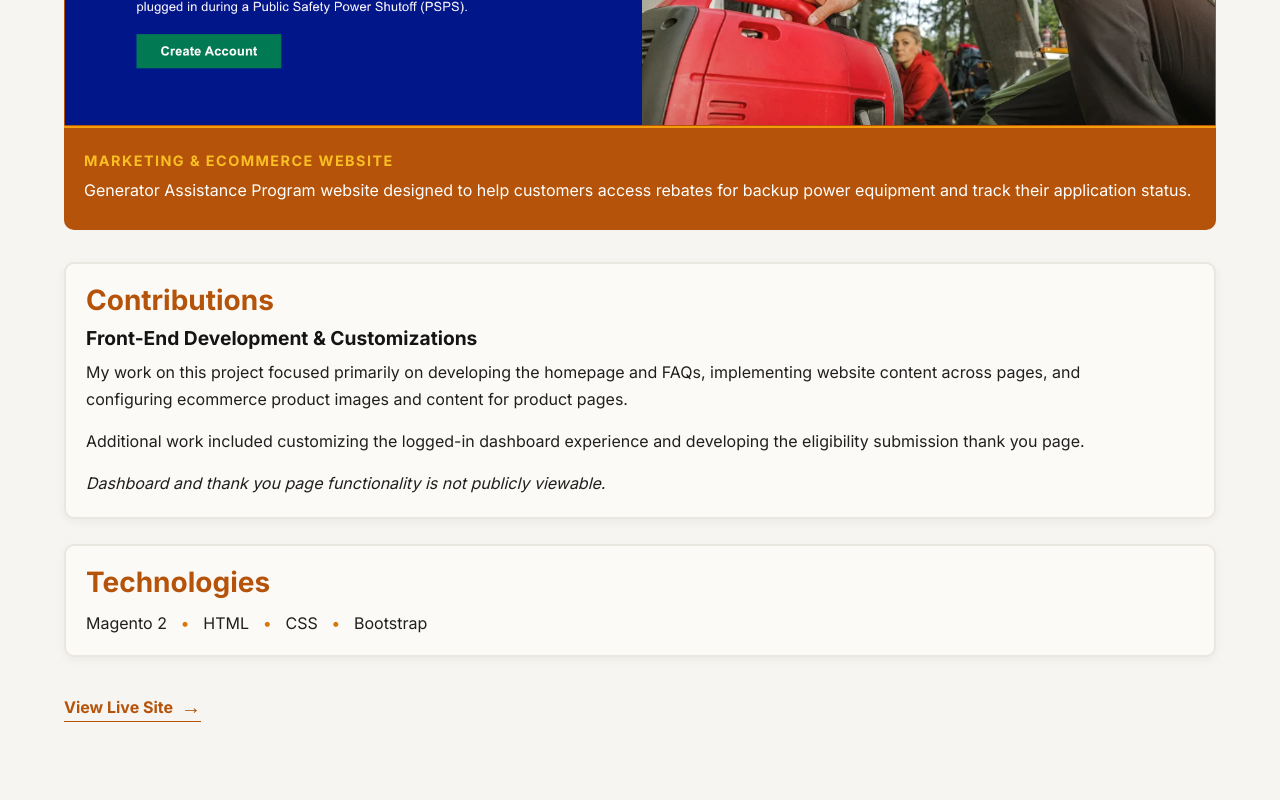
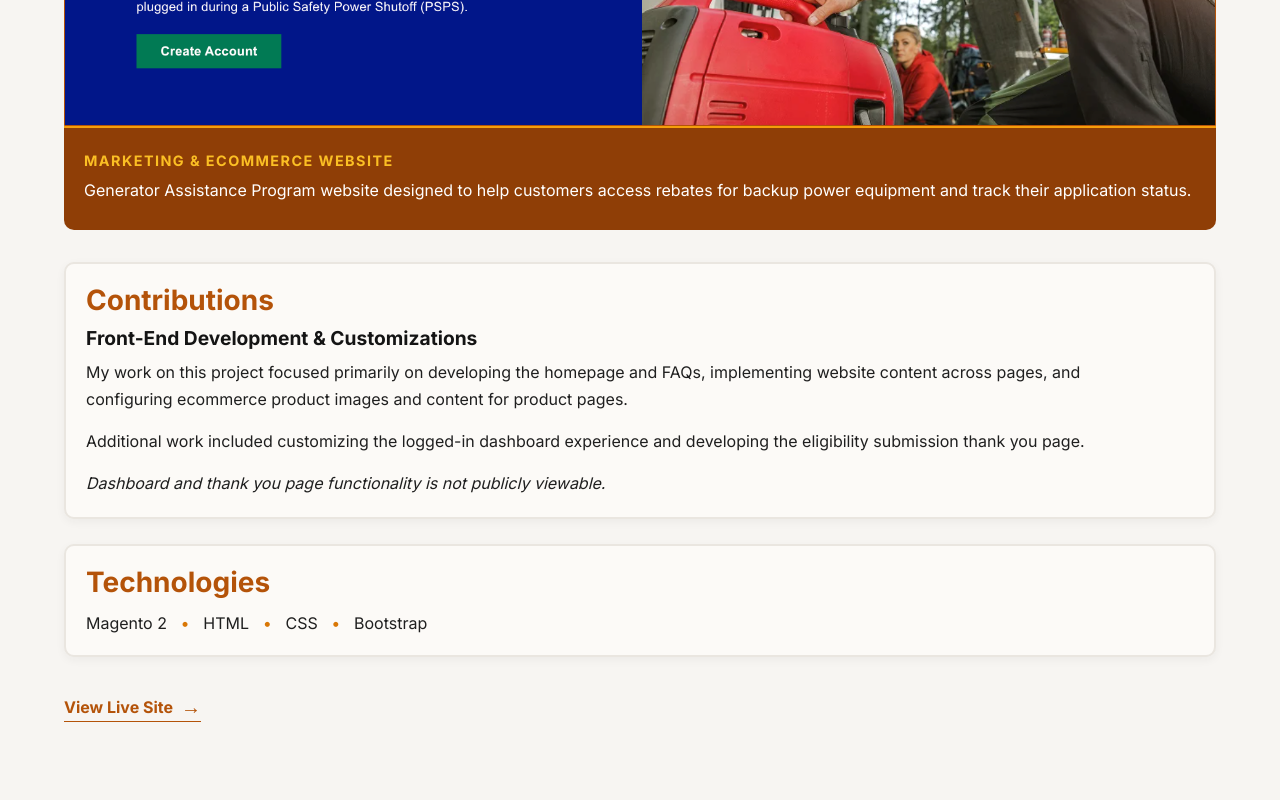
Before and after one commit to jasheloper/portfolio-v3, a plain HTML site: page index.html in a window 1280 px wide. Shown: the part 2480-3280 px from the top of the page. Drawn offline with nearby package versions, Linux system fonts and the light colour scheme.

Commit message:
Accessibility testing

```diff
--- a/style.css
+++ b/style.css
@@ -816,7 +816,7 @@ PROJECT SUMMARY
 
     padding: 1.5rem 1.25rem 1.75rem;
 
-    background: var(--amber-dark);
+    background: #8F3E06;
 
     color: white;
 
```
